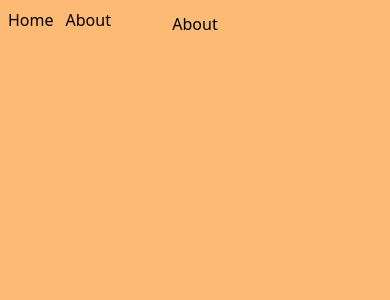
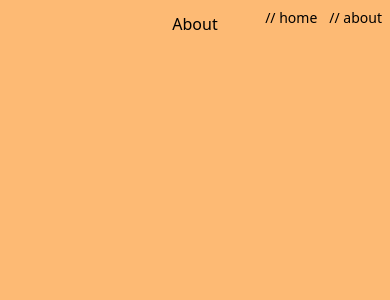
Before and after one commit to joisv/weather-app, a Next.js app: page /about in a window 390 px wide. Shown: the top 300 px of the page. Built offline with nearby package versions, Linux system fonts and the light colour scheme.

Commit message:
memperbaiki background color dan responsive pada _app.js

```diff
--- a/src/components/navbar.js
+++ b/src/components/navbar.js
@@ -3,18 +3,20 @@ import Link from "next/link";
 export default function Navbar(){
     return (
         <nav >
-            <div className="absolute z-50 p-2">
+            <div className="flex flex-wrap justify-center">
+                <div className="absolute z-50 p-2 max-w-screen-sm mx-auto w-full right">
                     <ul>
-                    <div className="flex gap-3">
+                        <div className="flex gap-3 text-sm font-medium  justify-end">
                             <Link href={'/'}>
-                            <li>Home</li>
+                                <li>// home</li>
                             </Link>
                             <Link href={'/about'}>
-                            <li>About</li>
+                                <li>// about</li>
                             </Link>
                         </div>
                     </ul>
                 </div>
+            </div>
         </nav>
     )
 }
--- a/src/pages/_app.js
+++ b/src/pages/_app.js
@@ -5,7 +5,7 @@ import { AnimatePresence } from 'framer-motion'
 export default function App({ Component, pageProps, router }) {
   return (
       <>
-        <div className='max-w-screen-sm mx-auto relative'>
+        <div className='relative bg-slate-300 w-full h-[105vh]'>
           <Navbar />
           <AnimatePresence initial={ false } node={ "wait" }>
             <Component key={router.pathname} {...pageProps} />
--- a/src/pages/about.js
+++ b/src/pages/about.js
@@ -2,14 +2,18 @@ import { motion as m } from 'framer-motion'
 
 export default function About(){
     return (
+        <main>
+            <div className='flex flex-wrap justify-center'>
                 <m.div
                     initial={{ y: "100%" }}
                     animate={{ y: "0%" }}
                     exit={{ opacity: 1 }}
                     transition={{ duration: 0.65, ease: "easeOut" }}
-            className="absolute w-full bg-orange-300 min-h-[105vh] p-3 mb-10"
+                    className="absolute w-full bg-orange-300 min-h-[105vh] p-3 mb-10 max-w-screen-sm mx-auto"
                 >
                         <h1 className="text-center">About</h1>
                 </m.div>
+            </div>
+        </main>
     )
 }
--- a/src/pages/index.js
+++ b/src/pages/index.js
@@ -87,8 +87,8 @@ export default function Home(props) {
         <meta name="viewport" content="width=device-width, initial-scale=1" />
         <link rel="icon" href="/favicon.ico" />
       </Head>
-      <main>
-        <div className={`min-h-[105vh] bg-red-500 mb ${ hour >= 18 ? 'bg-slate-900' : 'bg-orange-400'}`}>
+      <main className='max-w-screen-sm mx-auto'>
+        <div className={`min-h-[105vh] mb ${ hour >= 18 ? 'bg-slate-900 text-slate-300' : 'bg-orange-400'}`}>
           <div className='items-center justify-center min-h-[80vh] relative px-3'>
             <div className='absolute top-[20vh] overflow-hidden'>
               <m.h1 initial={{ y: "100%" }} animate={{ y: 0 }} transition={{ duration: 0.75, delay: 0.5 }} className='text-4xl font-medium'>{`${ hour } : ${ minute }`}</m.h1>
@@ -103,7 +103,7 @@ export default function Home(props) {
               </div>
               <div>
                 {location ? (
-                  <p>Your current location is: {location.latitude}, {location.longitude}</p>
+                  <p>from: {location.latitude}, {location.longitude}</p>
                 ) : (
                   <p>Unable to retrieve your location</p>
                 )}
--- a/src/styles/globals.css
+++ b/src/styles/globals.css
@@ -11,4 +11,10 @@
         border: 4px solid #111111;
         border-radius: 50px;
     }
+    .element {
+        /* properti untuk membuat elemen semi-transparan */
+        background-color: rgba(255, 255, 255, 0.5);
+        /* properti untuk menambahkan efek blur */
+        backdrop-filter: blur(10px);
+      }
 }
```
Lines whose indentation alone changed are shown as unchanged.
